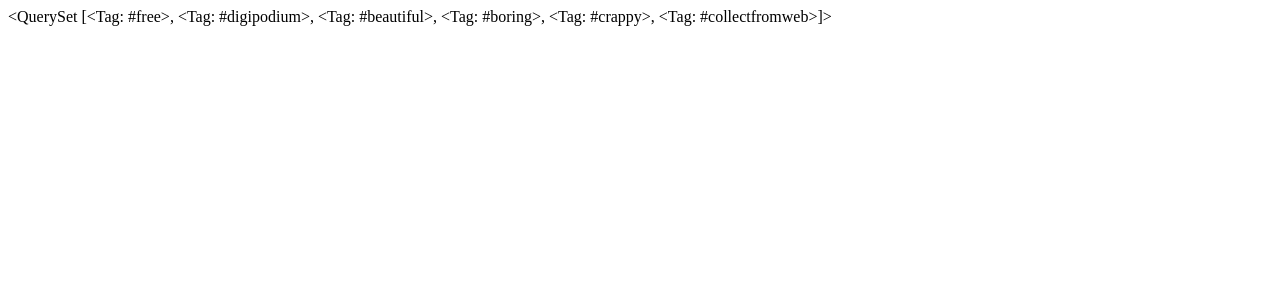
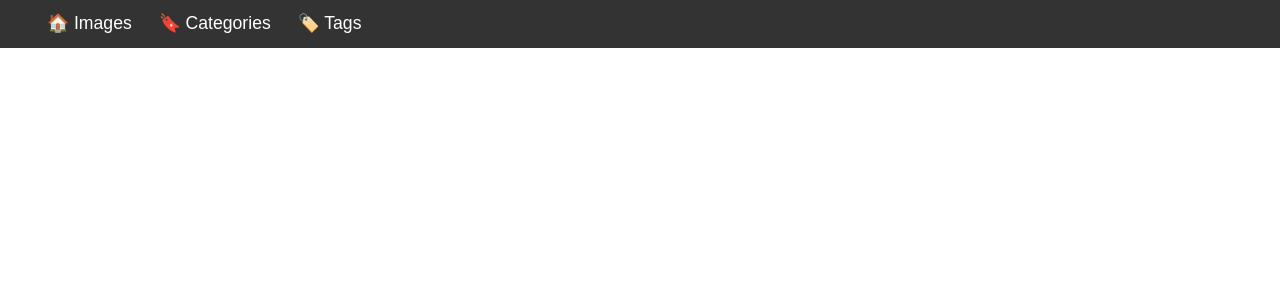
Before and after one commit to digipodium/ImageGallery-django-example, a Django app: page /tags in a window 1280 px wide. Shown: the top 300 px of the page. Run offline with Django 4.2, Linux system fonts and the light colour scheme; data comes from the database, SQL or seed files in the repository; both versions use the stored data as it was after the commit.

Commit message:
image gallery #2

```diff
--- /dev/null
+++ b/home/templates/base.html
@@ -0,0 +1,51 @@
+<!DOCTYPE html>
+<html lang="en">
+<head>
+    <meta charset="UTF-8">
+    <meta name="viewport" content="width=device-width, initial-scale=1.0">
+    <title>Image Gallery</title>
+    {% block css %}{% endblock css %}
+    <style>
+        *{
+            padding: 0;
+            margin: 0;
+            box-sizing: border-box;
+            font-size: 1.05rem;
+            font-family: sans-serif;
+            text-decoration: none;
+        }
+        nav{
+            background-color: #333;
+            color: #fff;
+            padding: 0 2rem;
+        }
+        ul{
+            list-style: none;
+            display: flex;
+            justify-content: flex-start;
+        }
+        li{
+            padding: .8rem;
+        }
+        a{
+            color: #fff;
+        }
+        li:hover{
+            background-color: #555;
+        }
+    </style>
+</head>
+<body>
+    <nav>
+        <ul>
+            <li><a href="{% url 'images' %}">🏠 Images</a></li>
+            <li><a href="{% url 'categories' %}">🔖 Categories</a></li>
+            <li><a href="{% url 'tags' %}">🏷️ Tags</a></li>
+        </ul>
+    </nav>
+    <main>
+        {% block content %}
+        {% endblock %}
+    </main>
+</body>
+</html>
--- a/home/templates/tags.html
+++ b/home/templates/tags.html
@@ -1 +1,4 @@
-{{tags}}
+{% extends 'base.html' %}
+{% block content %}
+
+{% endblock content %}
--- a/home/views.py
+++ b/home/views.py
@@ -20,4 +20,9 @@ def view_tags(request):
     return render(request, 'tags.html', {'tags': tags})
 
 def view_images(request):
-    pass
+    images = Image.objects.all()
+    return render(
+        request,
+        'index.html',
+        {'images': images}
+    )
--- a/main/urls.py
+++ b/main/urls.py
@@ -16,9 +16,19 @@ Including another URLconf
 """
 from django.contrib import admin
 from django.urls import path
-from home.views import view_categories, view_tags
+from home.views import view_categories, view_tags, view_images
+
+from django.conf import settings
+from django.conf.urls.static import static
+
 urlpatterns = [
     path('admin/', admin.site.urls),
-    path('', view_categories, name="view_categories"),
-    path('tags', view_tags, name="view_tags")
+    path('', view_images, name="images"),
+    path('tags', view_tags, name="tags"),
+    path('categories', view_categories, name="categories"),
 ]
+
+urlpatterns+= static(
+    settings.MEDIA_URL,
+    document_root=settings.MEDIA_ROOT
+)
```
Also changed, not shown: home/templates/index.html (+13 -1 lines), db.sqlite3, media/images/_e120ed75-e8f8-400e-aaa7-74053ed5f074_FNtZ9Ic.jpg (added), media/images/cat_sY28XXg.jpg (added), media/images/image6.jpg (added).
